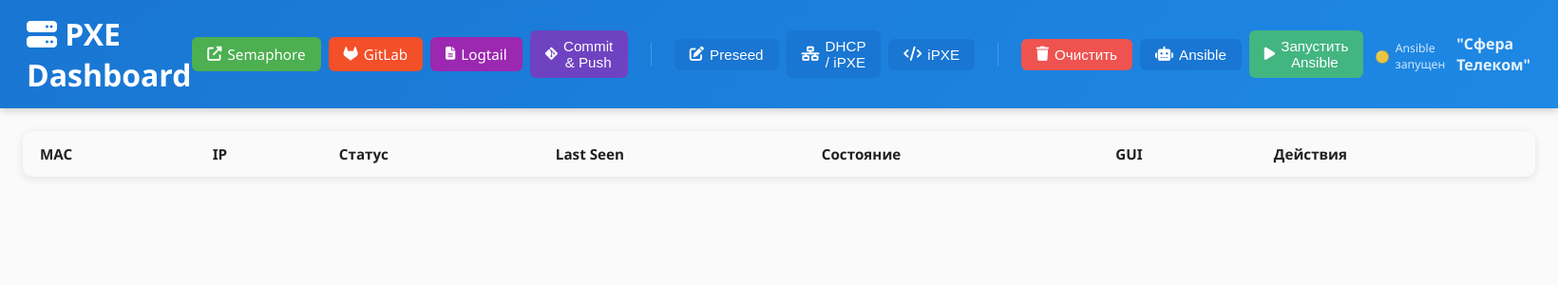
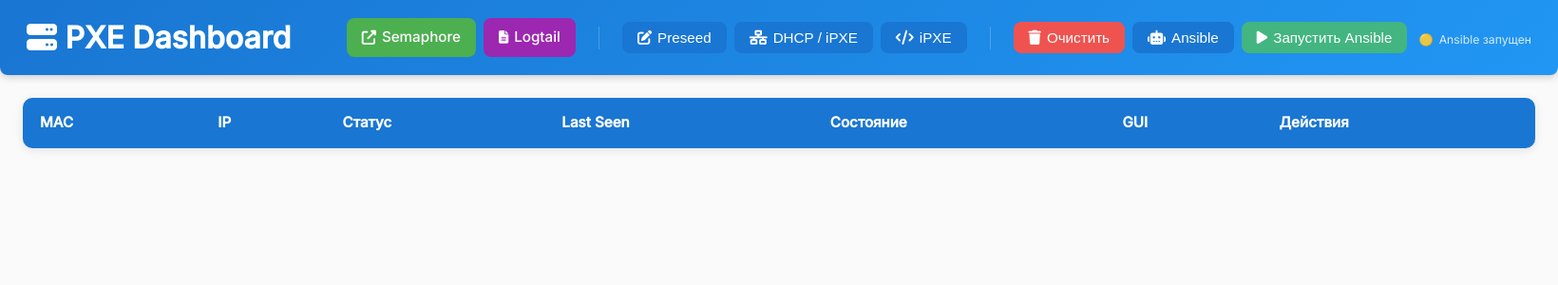
Before and after one commit to ReanorMax/pxe-watch, a Flask app: template templates/dashboard.html in a window 1640 px wide. Shown: the top 300 px of the page at 95% size. Run offline with Flask 3, Linux system fonts and the light colour scheme; the template is opened without the code that fills it, so the values that code supplies are empty.

Commit message:
Handle remote power actions gracefully and remove GitLab UI

```diff
--- a/app.py
+++ b/app.py
@@ -847,21 +847,18 @@ def api_host_reboot():
         logging.info(f'Команда перезагрузки отправлена на {ip}')
         return jsonify({'status': 'ok', 'msg': f'Команда перезагрузки отправлена на {ip}'}), 200
     except subprocess.TimeoutExpired as e:
-        msg = f'Таймаут при отправке команды перезагрузки на {ip}'
-        # Исправлена опечатка: убраны лишние кавычки
-        logging.error(msg + f" | Stderr: {e.stderr.decode('utf-8') if e.stderr else 'N/A'}")
-        return jsonify({'status': 'error', 'msg': msg}), 500
+        # Хост может перезагружаться и не ответить вовремя — считаем это успехом
+        msg = f'Команда перезагрузки отправлена на {ip} (таймаут ожидания ответа)'
+        logging.warning(msg + f" | Stderr: {e.stderr if e.stderr else 'N/A'}")
+        return jsonify({'status': 'ok', 'msg': msg}), 200
     except subprocess.CalledProcessError as e:
-        # Этот блок поймает ненулевой код возврата
-        msg = f'Ошибка при отправке команды перезагрузки на {ip}'
-        # Исправлена опечатка: убраны лишние кавычки
-        logging.error(msg + f" | Код: {e.returncode}, Stderr: {e.stderr.decode('utf-8') if e.stderr else 'N/A'}")
-        # Добавим stderr к сообщению для лучшей диагностики
+        # SSH может вернуть ошибку, если соединение оборвалось из-за перезагрузки
+        msg = f'Команда перезагрузки отправлена на {ip} (возможна ошибка SSH)'
         detailed_msg = f"{msg}. Код ошибки SSH: {e.returncode}"
         if e.stderr:
-             # Исправлена опечатка: убраны лишние кавычки
-             detailed_msg += f". Вывод SSH: {e.stderr.decode('utf-8').strip()}"
-        return jsonify({'status': 'error', 'msg': detailed_msg}), 500
+            detailed_msg += f". Вывод SSH: {e.stderr.strip()}"
+        logging.warning(detailed_msg)
+        return jsonify({'status': 'ok', 'msg': msg}), 200
     except Exception as e:
         msg = f'Неизвестная ошибка при отправке команды перезагрузки на {ip}: {e}'
         logging.error(msg)
@@ -954,7 +951,7 @@ def api_host_shutdown():
     except subprocess.TimeoutExpired as e:
         # Это может быть нормально, если хост быстро начал выключаться
         msg = f'Команда выключения отправлена на {ip} (таймаут ожидания ответа)'
-        logging.warning(msg + f" | Stderr: {e.stderr.decode('utf-8') if e.stderr else 'N/A'}")
+        logging.warning(msg + f" | Stderr: {e.stderr if e.stderr else 'N/A'}")
         return jsonify({'status': 'ok', 'msg': msg}), 200 # Считаем успехом
     except subprocess.CalledProcessError as e:
         # Этот блок поймает ненулевой код возврата SSH
@@ -963,7 +960,7 @@ def api_host_shutdown():
         msg = f'Команда выключения отправлена на {ip} (возможна ошибка SSH)'
         detailed_msg = f"{msg}. Код ошибки SSH: {e.returncode}"
         if e.stderr:
-             detailed_msg += f". Вывод SSH: {e.stderr.decode('utf-8').strip()}"
+             detailed_msg += f". Вывод SSH: {e.stderr.strip()}"
         logging.warning(detailed_msg) # Логируем как warning
         # Возвращаем успех, так как команда могла быть выполнена
         return jsonify({'status': 'ok', 'msg': msg}), 200
@@ -971,39 +968,6 @@ def api_host_shutdown():
         msg = f'Неизвестная ошибка при отправке команды выключения на {ip}: {e}'
         logging.error(msg, exc_info=True) # exc_info=True для полного трейса
         return jsonify({'status': 'error', 'msg': msg}), 500
-
-# ==== НОВЫЙ API: Git Commit & Push ====
-@app.route('/api/git/commit-push', methods=['POST'])
-def api_git_commit_push():
-    """
-    Выполняет commit и push изменений playbook.yml и preseed.cfg в Git-репозиторий.
-    """
-    try:
-        # Выполняем команду через subprocess
-        cmd = (
-            "cd /root/ansible && "
-            "sudo cp /var/www/html/debian12/preseed.cfg /root/ansible/files/debian12/preseed.cfg 2>/dev/null; "
-            "git add playbook.yml files/debian12/preseed.cfg && "
-            "(git diff --cached --quiet || git commit -m \"Обновлены playbook и preseed.cfg ($(date '+%d.%m.%Y %H:%M:%S'))\") && "
-            "git pull --rebase origin main && "
-            "git push origin main"
-        )
-        result = subprocess.run(cmd, shell=True, capture_output=True, text=True, timeout=30)
-        if result.returncode == 0:
-            logging.info('Успешный commit & push')
-            return jsonify({'status': 'ok', 'msg': 'Изменения успешно отправлены в репозиторий'}), 200
-        else:
-            error_msg = f"Ошибка при выполнении команды: {result.stderr.strip()}"
-            logging.error(error_msg)
-            return jsonify({'status': 'error', 'msg': error_msg}), 500
-    except subprocess.TimeoutExpired:
-        error_msg = "Таймаут выполнения команды"
-        logging.error(error_msg)
-        return jsonify({'status': 'error', 'msg': error_msg}), 500
-    except Exception as e:
-        error_msg = f"Неизвестная ошибка: {str(e)}"
-        logging.error(error_msg)
-        return jsonify({'status': 'error', 'msg': error_msg}), 500
 
 # ==== Веб-интерфейс: дашборд ====
 @app.route('/')
--- a/templates/dashboard.html
+++ b/templates/dashboard.html
@@ -2,7 +2,7 @@
 <html lang="ru">
 <head>
   <meta charset="utf-8">
-  <title>PXE Dashboard – Сфера Телеком</title>
+  <title>PXE Dashboard</title>
   <meta name="viewport" content="width=device-width, initial-scale=1">
   <link rel="stylesheet" href="https://cdnjs.cloudflare.com/ajax/libs/font-awesome/6.5.0/css/all.min.css">
   <!-- CodeMirror CSS -->
@@ -11,6 +11,7 @@
   <link rel="stylesheet" href="https://cdnjs.cloudflare.com/ajax/libs/codemirror/5.65.2/theme/dracula.min.css" />
   <!-- Шрифт Fira Code -->
   <link href="https://fonts.googleapis.com/css2?family=Fira+Code:wght@400;500&display=swap" rel="stylesheet">
+  <link href="https://fonts.googleapis.com/css2?family=Inter:wght@400;500&display=swap" rel="stylesheet">
   <style>
     :root {
       --accent: #1976d2;
@@ -21,7 +22,6 @@
       --grey: #9e9e9e;
       --danger: #ef5350;
       --orange: #ffa726;
-      --git: #6f42c1;
       --portainer: #139eca;
       --wol: #4caf50;
       --shutdown: #607d8b;
@@ -40,7 +40,6 @@
         --grey: #757575;
         --danger: #c62828;
         --orange: #ff9800;
-        --git: #8a63d2;
         --portainer: #15a8e0;
         --wol: #66bb6a;
         --shutdown: #78909c;
@@ -57,18 +56,21 @@
       transition: background 0.3s, color 0.3s;
     }
     body {
-      font-family: "Segoe UI", sans-serif;
+      font-family: "Inter", "Segoe UI", sans-serif;
+      line-height: 1.6;
       background: var(--bg);
       color: var(--text);
     }
     header {
-      background: linear-gradient(135deg, var(--accent), #1e88e5);
+      background: linear-gradient(135deg, var(--accent), #2196f3);
       color: #fff;
       padding: 14px 28px;
       display: flex;
       align-items: center;
       justify-content: space-between;
       box-shadow: var(--header-shadow);
+      border-bottom-left-radius: 8px;
+      border-bottom-right-radius: 8px;
     }
     .btn,
     .btn-reboot,
@@ -80,7 +82,7 @@
     .btn-logtail {
       border: none;
       padding: 6px 12px;
-      border-radius: 6px;
+      border-radius: 8px;
       color: #fff;
       cursor: pointer;
       font-weight: 500;
@@ -90,6 +92,7 @@
       text-decoration: none;
       font-size: 0.9em;
       margin-top: 4px;
+      transition: background-color 0.2s, transform 0.2s;
     }
     .btn,
     .btn-reboot,
@@ -100,18 +103,13 @@
       margin-top: 0;
     }
     .btn { background: var(--accent); }
-    .btn:hover { background: #1565c0; }
+    .btn:hover { background: #1565c0; transform: translateY(-1px); }
     .btn-danger { background: var(--danger); }
     .btn-danger:hover { background: #d32f2f; }
     .btn-reboot { background: var(--orange); padding: 4px 8px; font-size: 0.85em; }
     .btn-reboot:hover { background: #fb8c00; }
     .btn-semaphore { background: #4caf50; }
     .btn-semaphore:hover { background: #388e3c; }
-    .btn-git-push { background: var(--git); }
-    .btn-git-push:hover { background: #5a32a3; }
-    @media (prefers-color-scheme: dark) {
-      .btn-git-push:hover { background: #7a52c2; }
-    }
     .btn-portainer { background: var(--portainer); padding: 6px 10px; font-size: 0.85em; }
     .btn-portainer:hover { background: #0f7ba5; }
     @media (prefers-color-scheme: dark) {
@@ -133,8 +131,6 @@
     .btn-logtail { background: var(--logtail); padding: 6px 10px; font-size: 0.85em; }
     .btn-logtail:hover { background: #7b1fa2; }
     .btn-logtail i { font-size: 0.9em; }
-    .btn-gitlab { background: #f34f29 !important; }
-    .btn-gitlab:hover { background: #cc4125 !important; }
     .container { padding: 24px; }
     table {
       width: 100%;
@@ -146,9 +142,16 @@
       box-shadow: var(--table-shadow);
       font-size: 0.95em;
     }
+    thead th {
+      background: var(--accent);
+      color: #fff;
+    }
     th, td { padding: 14px 18px; text-align: left; vertical-align: middle; }
     tr:not(:last-child) td { border-bottom: 1px solid var(--border); }
-    tr:hover { background-color: rgba(0,0,0,0.05); }
+    tr:hover { background-color: rgba(0,0,0,0.04); }
+    @media (prefers-color-scheme: dark) {
+      tr:hover { background-color: rgba(255,255,255,0.05); }
+    }
     .status { font-weight: 600; display: flex; align-items: center; gap: 6px; }
     .status.online { color: var(--green); }
     .status.offline { color: var(--grey); }
@@ -201,15 +204,9 @@
         <a class="btn btn-semaphore" href="http://10.19.1.90:3000" target="_blank" rel="noopener noreferrer">
           <i class="fa fa-external-link-alt"></i> Semaphore
         </a>
-        <a class="btn btn-gitlab" href="http://10.19.1.20/Automatization/ansible-semaphore" target="_blank" rel="noopener noreferrer" title="GitLab Ansible">
-          <i class="fab fa-gitlab"></i> GitLab
-        </a>
         <a class="btn btn-logtail" href="http://10.19.1.90:5004/logtail.html" target="_blank" rel="noopener noreferrer">
           <i class="fas fa-file-alt"></i> Logtail
         </a>
-        <button class="btn btn-git-push" id="git-commit-push">
-          <i class="fab fa-git-alt"></i> Commit & Push
-        </button>
       </div>
       <div class="divider"></div>
       <div class="header-group">
@@ -228,7 +225,6 @@
       <div class="semaphore-status" id="semaphore-status">
         <i class="fas fa-sync fa-spin"></i> Загрузка статуса...
       </div>
-      <span style="font-weight:bold; opacity: 0.9;">"Сфера Телеком"</span>
     </div>
   </header>
   <div id="ansible-panel" style="margin: 24px 0; padding: 16px; border-radius: 8px; background: var(--bg); border: 1px solid var(--border); display: none;">
@@ -608,20 +604,6 @@
         }
       }
     });
-    document.getElementById('git-commit-push').onclick = async () => {
-      if (!confirm('Вы уверены, что хотите отправить изменения в Git-репозиторий?')) return;
-      try {
-        const res = await fetch('/api/git/commit-push', { method: 'POST' });
-        const data = await res.json();
-        if (res.ok) {
-          alert(data.msg || 'Изменения успешно отправлены в репозиторий.');
-        } else {
-          alert('Ошибка: ' + (data.msg || 'Неизвестная ошибка'));
-        }
-      } catch (e) {
-        alert('Ошибка: ' + e.message);
-      }
-    };
     overlay.onclick = () => modals.forEach(closeModal);
 
     // ==== Интеграция с Semaphore API ====
```
